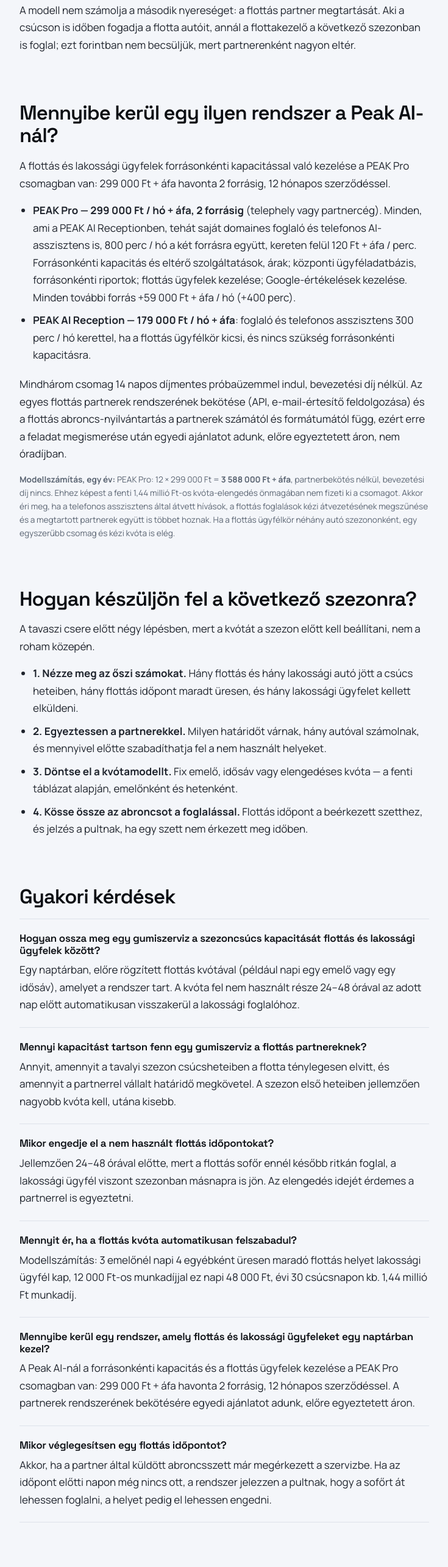
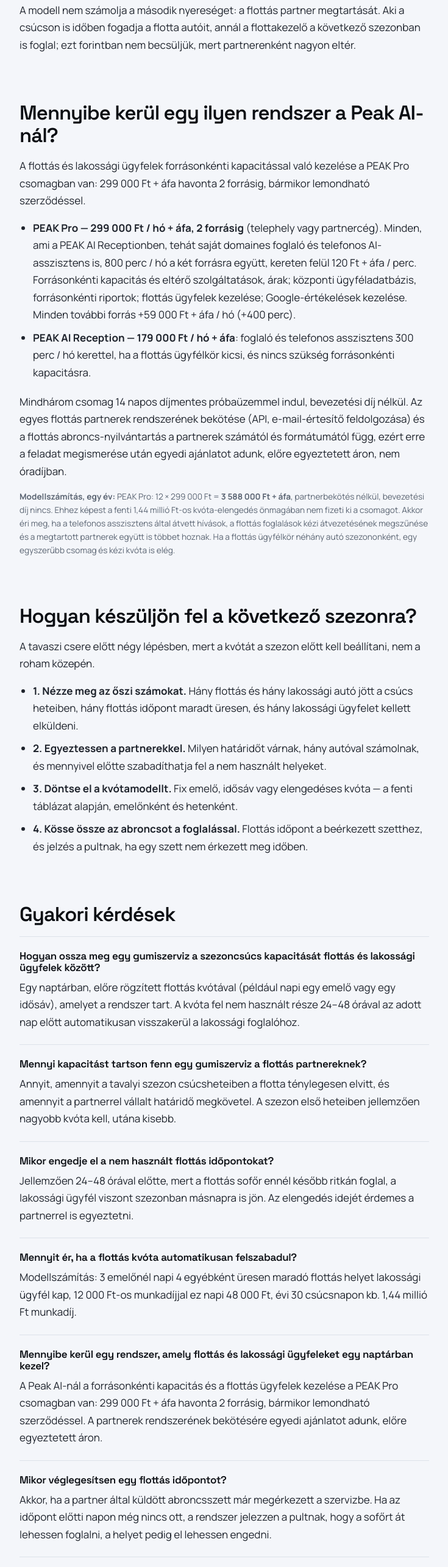
Before and after one commit to peakaikft/peakai-web, a plain HTML site: page blog/szezonalis-gumicsere-flottas-es-lakossagi-ugyfelek-kapacitas/index.html in a window 1280 px wide. Shown: the part 4822-7391 px from the top of the page at 61% size, without its empty margins (272-1007 px from the left). Drawn offline with Linux system fonts and the light colour scheme.

Commit message:
Barmikor lemondhato, 12 honap kivezetese (szezonalis kapacitas cikk)

```diff
--- a/blog/szezonalis-gumicsere-flottas-es-lakossagi-ugyfelek-kapacitas/index.html
+++ b/blog/szezonalis-gumicsere-flottas-es-lakossagi-ugyfelek-kapacitas/index.html
@@ -116,7 +116,7 @@
      "name": "Mennyibe kerül egy rendszer, amely flottás és lakossági ügyfeleket egy naptárban kezel?",
      "acceptedAnswer": {
       "@type": "Answer",
-      "text": "A Peak AI-nál a forrásonkénti kapacitás és a flottás ügyfelek kezelése a PEAK Pro csomagban van: 299 000 Ft + áfa havonta 2 forrásig, 12 hónapos szerződéssel. A partnerek rendszerének bekötésére egyedi ajánlatot adunk, előre egyeztetett áron."
+      "text": "A Peak AI-nál a forrásonkénti kapacitás és a flottás ügyfelek kezelése a PEAK Pro csomagban van: 299 000 Ft + áfa havonta 2 forrásig, bármikor lemondható szerződéssel. A partnerek rendszerének bekötésére egyedi ajánlatot adunk, előre egyeztetett áron."
      }
     },
     {
@@ -222,7 +222,7 @@
   <p>A modell nem számolja a második nyereséget: a flottás partner megtartását. Aki a csúcson is időben fogadja a flotta autóit, annál a flottakezelő a következő szezonban is foglal; ezt forintban nem becsüljük, mert partnerenként nagyon eltér.</p>
 
   <h2>Mennyibe kerül egy ilyen rendszer a Peak AI-nál?</h2>
-  <p>A flottás és lakossági ügyfelek forrásonkénti kapacitással való kezelése a PEAK Pro csomagban van: 299 000 Ft + áfa havonta 2 forrásig, 12 hónapos szerződéssel.</p>
+  <p>A flottás és lakossági ügyfelek forrásonkénti kapacitással való kezelése a PEAK Pro csomagban van: 299 000 Ft + áfa havonta 2 forrásig, bármikor lemondható szerződéssel.</p>
   <ul>
     <li><strong>PEAK Pro — 299 000 Ft / hó + áfa, 2 forrásig</strong> (telephely vagy partnercég). Minden, ami a PEAK AI Receptionben, tehát saját domaines foglaló és telefonos AI-asszisztens is, 800 perc / hó a két forrásra együtt, kereten felül 120 Ft + áfa / perc. Forrásonkénti kapacitás és eltérő szolgáltatások, árak; központi ügyféladatbázis, forrásonkénti riportok; flottás ügyfelek kezelése; Google-értékelések kezelése. Minden további forrás +59 000 Ft + áfa / hó (+400 perc).</li>
     <li><strong>PEAK AI Reception — 179 000 Ft / hó + áfa</strong>: foglaló és telefonos asszisztens 300 perc / hó kerettel, ha a flottás ügyfélkör kicsi, és nincs szükség forrásonkénti kapacitásra.</li>
@@ -260,7 +260,7 @@
     </div>
     <div class="faq-item">
       <h3>Mennyibe kerül egy rendszer, amely flottás és lakossági ügyfeleket egy naptárban kezel?</h3>
-      <p>A Peak AI-nál a forrásonkénti kapacitás és a flottás ügyfelek kezelése a PEAK Pro csomagban van: 299 000 Ft + áfa havonta 2 forrásig, 12 hónapos szerződéssel. A partnerek rendszerének bekötésére egyedi ajánlatot adunk, előre egyeztetett áron.</p>
+      <p>A Peak AI-nál a forrásonkénti kapacitás és a flottás ügyfelek kezelése a PEAK Pro csomagban van: 299 000 Ft + áfa havonta 2 forrásig, bármikor lemondható szerződéssel. A partnerek rendszerének bekötésére egyedi ajánlatot adunk, előre egyeztetett áron.</p>
     </div>
     <div class="faq-item">
       <h3>Mikor véglegesítsen egy flottás időpontot?</h3>
```
